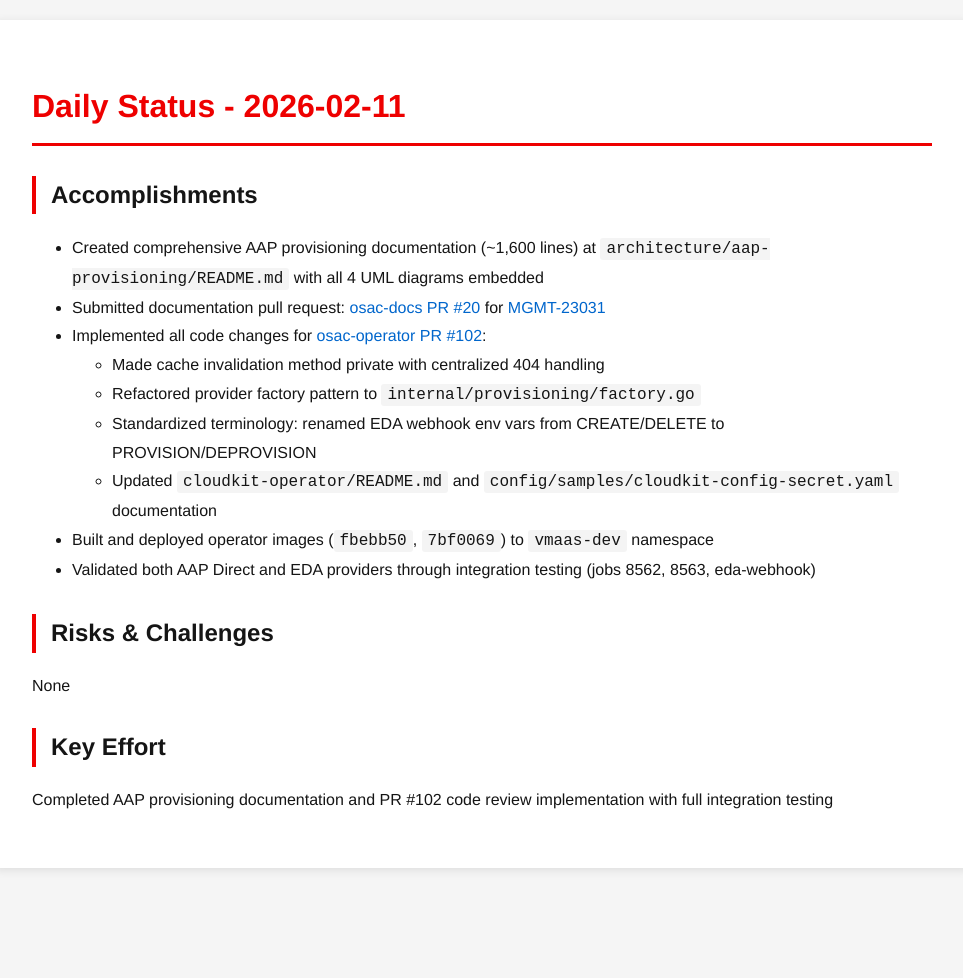
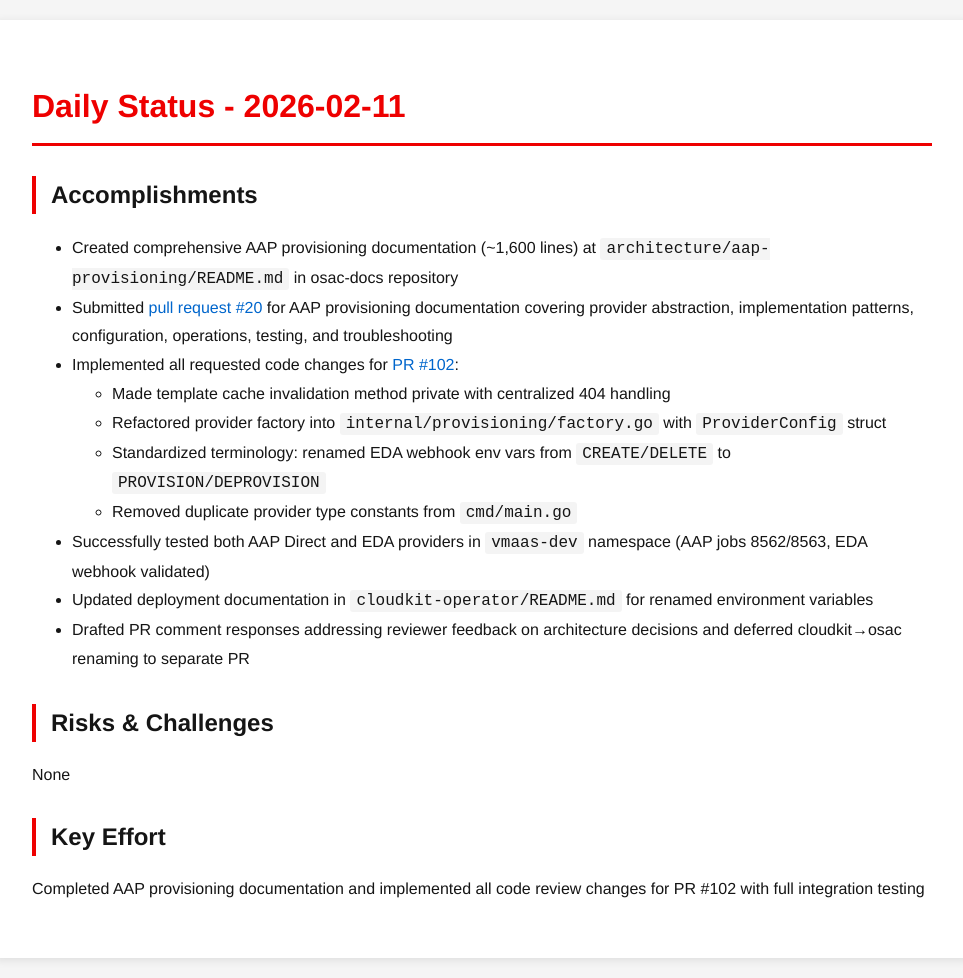
Before and after one commit to tzvatot/daily-status, a Jekyll site: the page built from 2026-02-11.md, in a window 1280 px wide. Shown: the whole page, without its empty margins (158-1121 px from the left). Built offline with Jekyll 4.4.1, drawn with Linux system fonts in a browser that asks for light colours; before the commit the page ends 900 px from its top, so only the background shows below that.

Commit message:
Daily status update - 2026-02-11

```diff
--- a/2026-02-11.md
+++ b/2026-02-11.md
@@ -7,18 +7,19 @@ date: 2026-02-11
 # Daily Status - 2026-02-11
 
 ## Accomplishments
-- Created comprehensive AAP provisioning documentation (~1,600 lines) at `architecture/aap-provisioning/README.md` with all 4 UML diagrams embedded
-- Submitted documentation pull request: [osac-docs PR #20](https://github.com/osac-project/docs/pull/20) for [MGMT-23031](https://issues.redhat.com/browse/MGMT-23031)
-- Implemented all code changes for [osac-operator PR #102](https://github.com/osac-project/osac-operator/pull/102):
-  - Made cache invalidation method private with centralized 404 handling
-  - Refactored provider factory pattern to `internal/provisioning/factory.go`
-  - Standardized terminology: renamed EDA webhook env vars from CREATE/DELETE to PROVISION/DEPROVISION
-  - Updated `cloudkit-operator/README.md` and `config/samples/cloudkit-config-secret.yaml` documentation
-- Built and deployed operator images (`fbebb50`, `7bf0069`) to `vmaas-dev` namespace
-- Validated both AAP Direct and EDA providers through integration testing (jobs 8562, 8563, eda-webhook)
+- Created comprehensive AAP provisioning documentation (~1,600 lines) at `architecture/aap-provisioning/README.md` in osac-docs repository
+- Submitted [pull request #20](https://github.com/osac-project/docs/pull/20) for AAP provisioning documentation covering provider abstraction, implementation patterns, configuration, operations, testing, and troubleshooting
+- Implemented all requested code changes for [PR #102](https://github.com/osac-project/osac-operator/pull/102):
+  - Made template cache invalidation method private with centralized 404 handling
+  - Refactored provider factory into `internal/provisioning/factory.go` with `ProviderConfig` struct
+  - Standardized terminology: renamed EDA webhook env vars from `CREATE/DELETE` to `PROVISION/DEPROVISION`
+  - Removed duplicate provider type constants from `cmd/main.go`
+- Successfully tested both AAP Direct and EDA providers in `vmaas-dev` namespace (AAP jobs 8562/8563, EDA webhook validated)
+- Updated deployment documentation in `cloudkit-operator/README.md` for renamed environment variables
+- Drafted PR comment responses addressing reviewer feedback on architecture decisions and deferred cloudkit→osac renaming to separate PR
 
 ## Risks & Challenges
 None
 
 ## Key Effort
-Completed AAP provisioning documentation and PR #102 code review implementation with full integration testing
+Completed AAP provisioning documentation and implemented all code review changes for PR #102 with full integration testing
```
